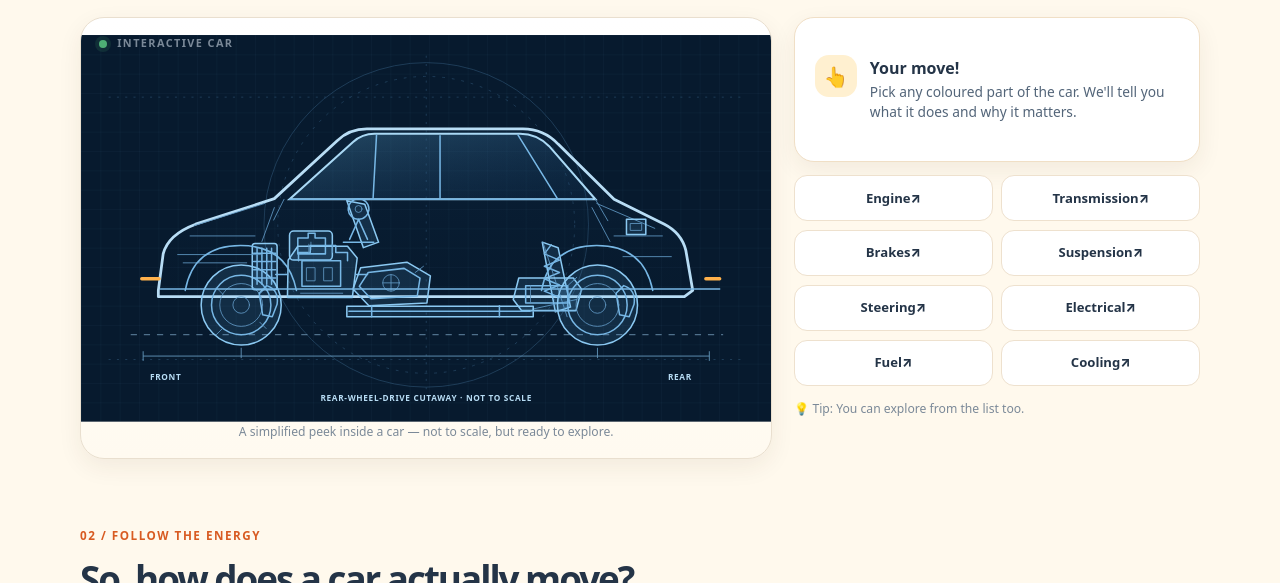
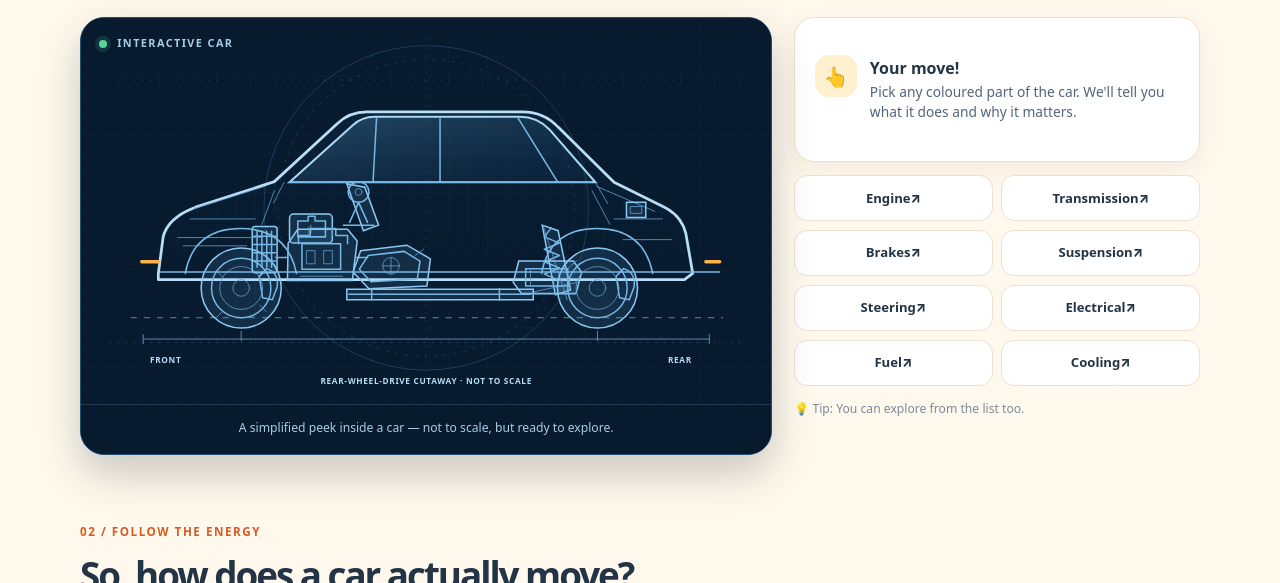
Before and after one commit to aryankuvar/Carsite, a plain HTML site: page index.html in a window 1280 px wide. Shown: the part 806-1389 px from the top of the page. Drawn offline with Linux system fonts and the light colour scheme.

Commit message:
Apply blueprint styling to the interactive car panel

```diff
--- a/css/style.css
+++ b/css/style.css
@@ -59,12 +59,13 @@ img { max-width:100%; display:block; border-radius:var(--radius); }
 .section-lead { color:var(--text-soft); font-size:1rem; max-width:56ch; }
 .section-doodle { color:#e8a72d; font-size:2.5rem; transform:rotate(12deg); padding-right:1rem; }
 .hero { display:grid; grid-template-columns:minmax(0,1.45fr) minmax(290px,.85fr); gap:1.35rem; align-items:stretch; }
-.hero-svg-wrap { position:relative; width:100%; border-radius:24px; overflow:hidden; border:1px solid #e9dfcf; background:linear-gradient(180deg,#fff 0%,#fffaf0 100%); box-shadow:var(--shadow); display:flex; flex-direction:column; justify-content:center; }
-.illustration-label { position:absolute; top:1rem; left:1.1rem; color:var(--muted); font-size:.68rem; font-weight:900; letter-spacing:.13em; }
-.car-svg { width:100%; height:auto; display:block; margin-top:1.1rem; cursor:pointer; }
-.region { cursor:pointer; transition:filter .18s ease,fill .18s ease,stroke .18s ease; stroke-linejoin:round; stroke-linecap:round; }
-.region:hover { filter:drop-shadow(0 3px 3px rgba(40,50,60,.2)); }
-.illustration-caption { padding:0 1.2rem 1rem; color:var(--muted); font-size:.76rem; text-align:center; }
+.hero-svg-wrap { position:relative; width:100%; border-radius:24px; overflow:hidden; border:1px solid #244d70; background:#071a2e; box-shadow:0 18px 42px rgba(5,22,39,.22); display:flex; flex-direction:column; justify-content:center; }
+.illustration-label { position:absolute; z-index:2; top:1rem; left:1.1rem; color:#a9cce6; font-size:.68rem; font-weight:900; letter-spacing:.13em; }
+.illustration-label .live-dot { background:#55d69a; box-shadow:0 0 0 4px rgba(85,214,154,.14); }
+.car-svg { width:100%; height:auto; display:block; cursor:crosshair; background:#071a2e; }
+.car-svg .region { cursor:pointer; outline:none; }
+.car-svg .region:focus-visible { filter:drop-shadow(0 0 7px rgba(255,177,75,.95)); }
+.illustration-caption { padding:.8rem 1.2rem 1rem; color:#a9cce6; background:#071a2e; font-size:.76rem; text-align:center; border-top:1px solid rgba(123,183,223,.2); }
 .hero-info-panel { display:flex; flex-direction:column; gap:.85rem; }
 .explore-prompt,.info-box { border:1px solid #f0dfc6; background:#fff; border-radius:20px; padding:1.15rem 1.25rem; box-shadow:var(--shadow); }
 .explore-prompt { min-height:145px; display:grid; grid-template-columns:auto 1fr; column-gap:.8rem; align-content:center; }
```
